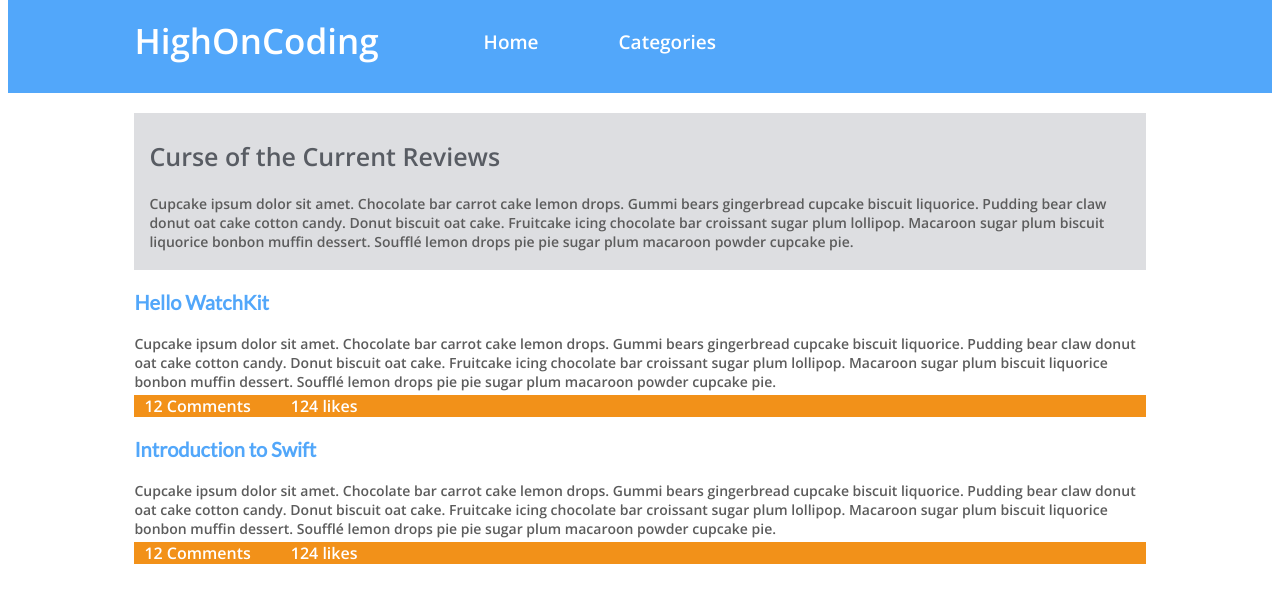
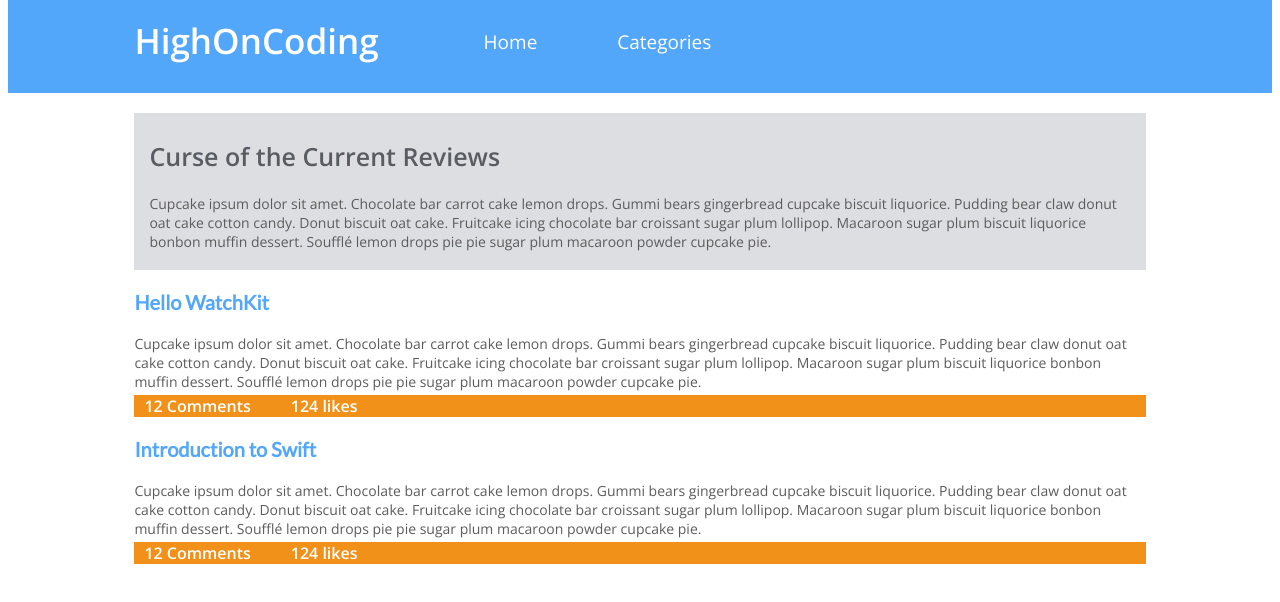
Before and after one commit to sarahdepalo/js_only, a plain HTML site: page index.html in a window 1280 px wide. Drawn offline with nearby package versions, Linux system fonts and the light colour scheme.

Commit message:
added menu links

```diff
--- a/index.html
+++ b/index.html
@@ -5,15 +5,19 @@
     <meta http-equiv="X-UA-Compatible" content="IE=edge">
     <meta name="viewport" content="width=device-width, initial-scale=1.0">
     <title>HighOnCoding Challenge</title>
+    <link rel="stylesheet" href="styles/index.css">
+
+    <!-- Fonts -->
+    <!-- Open Sans: 300, 400, and 600-->
     <link rel="preconnect" href="https://fonts.gstatic.com">
-    <link href="https://fonts.googleapis.com/css2?family=Open+Sans:wght@600&display=swap" rel="stylesheet">
+    <link href="https://fonts.googleapis.com/css2?family=Open+Sans:wght@300;400;600&display=swap" rel="stylesheet">
+     <!-- Lato -->
     <link rel="preconnect" href="https://fonts.gstatic.com">
     <link href="https://fonts.googleapis.com/css2?family=Lato&display=swap" rel="stylesheet">
 
-    <link rel="stylesheet" href="styles/index.css">
+
 </head>
 <body>
-    <!-- Create a header then append -->
     <div id="container"></div>
 
     <script src ="js/scripts.js"></script>
--- a/js/scripts.js
+++ b/js/scripts.js
@@ -18,12 +18,12 @@ document.addEventListener('DOMContentLoaded', function() {
 
     const liElement1 = document.createElement('li');
     liElement1.classList.add('menu');
-    liElement1.innerText = 'Home';
+    liElement1.innerHTML = '<a href = "#">Home</a>';
     ulElement.append(liElement1);
 
     const liElement2 = document.createElement('li');
     liElement2.classList.add('menu');
-    liElement2.innerText = 'Categories';
+    liElement2.innerHTML = '<a href = "#">Categories</a>';
     ulElement.append(liElement2);
 
     //Main Body Elements:
--- a/styles/index.css
+++ b/styles/index.css
@@ -1,6 +1,8 @@
 
         body {
             font-family: 'Open Sans', sans-serif;
+
+
         }
 
         header {
@@ -20,6 +22,7 @@
 
         li {
             display: inline;
+
         }
 
         h1 {
@@ -43,6 +46,8 @@
         p {
             font-size: 14px;
             color: #5c5c5c;
+
+
         }
 
         .menu {
@@ -75,4 +80,22 @@
         .likesBar li {
             color: #fff;
             padding: 10px 35px 10px 5px;
+            font-family: 'Open Sans', sans-serif;
+            font-weight: 600;
         }
+
+        /* Link Styles */
+
+        a:link {
+            color: #fff;
+            text-decoration: none;
+            font-weight: bold;
+            font-family: 'Open Sans', sans-serif;
+            font-weight: lighter;
+
+        }
+
+        a:visited, a:hover {
+            font-weight: bold;
+            color: #fff;
+        }
```
